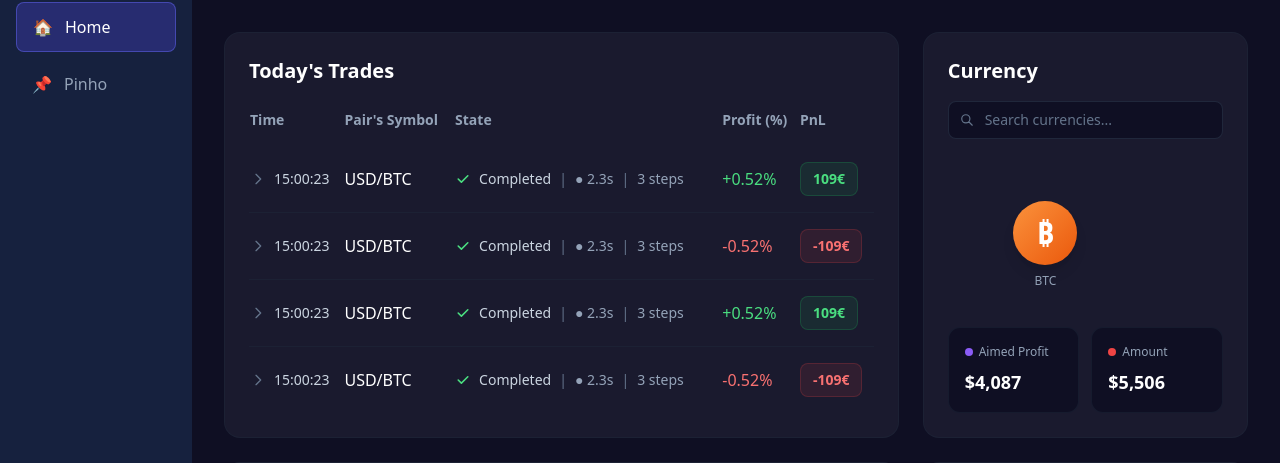
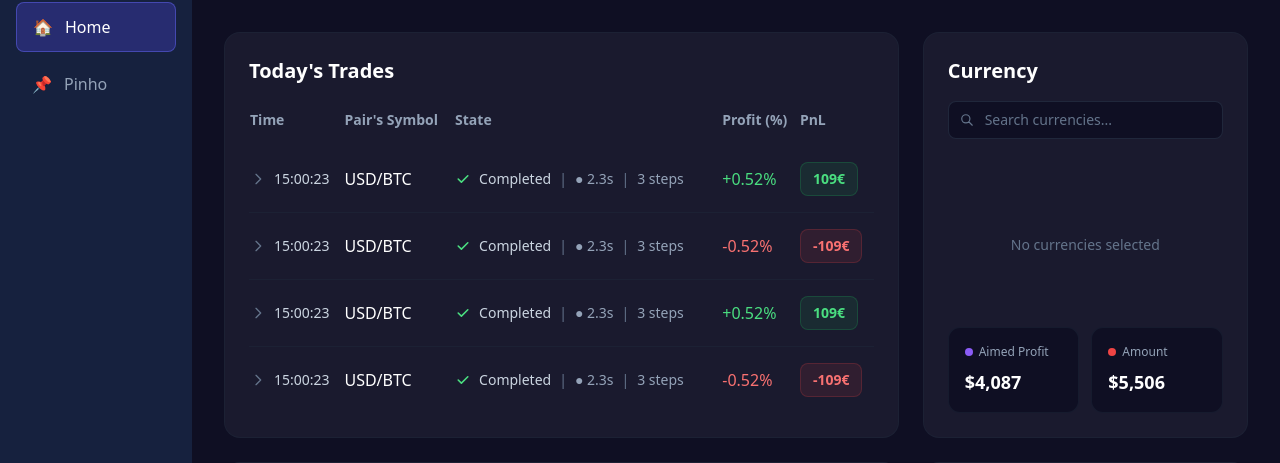
Before and after one commit to Pinho13/Heisenbug, a Django app: page / in a window 1280 px wide. Shown: the part 82-545 px from the top of the page. Run offline with Django 5.2, Linux system fonts and the light colour scheme; some libraries are stand-ins or nearby versions.

Commit message:
Dei fix ao bug, falta centrar que me está a dar ick.

```diff
--- a/hermes/templates/base.html
+++ b/hermes/templates/base.html
@@ -466,12 +466,15 @@
         { symbol: 'ETH', name: 'Ethereum', icon: 'Ξ', color: 'from-[#a855f7] to-[#7c3aed]' },
     ];
 
-    let selectedCurrencies = []; // Default selection
+    let selectedCurrencies = []; // Start with no selection
 
     // ========== CURRENCY SEARCH ==========
     const currencySearch = document.getElementById('currencySearch');
     const currencyDropdown = document.getElementById('currencyDropdown');
     const selectedCurrenciesContainer = document.getElementById('selectedCurrencies');
+
+    // Initialize empty container
+    selectedCurrenciesContainer.innerHTML = '<div class="col-span-2 text-center text-[#64748b] text-sm">No currencies selected</div>';
 
     currencySearch.addEventListener('input', function(e) {
         const query = e.target.value.toLowerCase().trim();
@@ -532,7 +535,7 @@
 
         // Add to selected
         selectedCurrencies.push(symbol);
-        addCurrencyIcon(symbol, icon, color);
+        updateCurrenciesDisplay();
 
         // Clear search
         currencySearch.value = '';
@@ -546,14 +549,25 @@
         }
     });
 
-    // Add currency icon to display
-    function addCurrencyIcon(symbol, icon, color) {
+    // Update currencies display
+    function updateCurrenciesDisplay() {
+        if (selectedCurrencies.length === 0) {
+            selectedCurrenciesContainer.innerHTML = '<div class="col-span-2 text-center text-[#64748b] text-sm">No currencies selected</div>';
+            return;
+        }
+
+        selectedCurrenciesContainer.innerHTML = '';
+
+        selectedCurrencies.forEach(symbol => {
+            const currency = allCurrencies.find(c => c.symbol === symbol);
+            if (!currency) return;
+
             const currencyItem = document.createElement('div');
             currencyItem.className = 'currency-item flex flex-col items-center gap-2';
             currencyItem.dataset.symbol = symbol;
             currencyItem.innerHTML = `
-        <div class="w-16 h-16 rounded-full bg-gradient-to-br ${color} flex items-center justify-center text-3xl font-bold shadow-lg cursor-pointer relative group">
-            ${icon}
+            <div class="w-16 h-16 rounded-full bg-gradient-to-br ${currency.color} flex items-center justify-center text-3xl font-bold shadow-lg cursor-pointer relative group">
+                ${currency.icon}
                 <button class="remove-currency absolute -top-1 -right-1 w-5 h-5 bg-[#ef4444] rounded-full flex items-center justify-center opacity-0 group-hover:opacity-100 transition-opacity">
                     <svg class="w-3 h-3" fill="none" stroke="currentColor" viewBox="0 0 24 24">
                         <path stroke-linecap="round" stroke-linejoin="round" stroke-width="2" d="M6 18L18 6M6 6l12 12"></path>
@@ -570,15 +584,13 @@
                 e.stopPropagation();
                 removeCurrency(symbol);
             });
+        });
     }
 
     // Remove currency
     function removeCurrency(symbol) {
         selectedCurrencies = selectedCurrencies.filter(s => s !== symbol);
-        const currencyItem = selectedCurrenciesContainer.querySelector(`[data-symbol="${symbol}"]`);
-        if (currencyItem) {
-            currencyItem.remove();
-        }
+        updateCurrenciesDisplay();
     }
 
     // Atualizar o tempo em tempo real
```
Lines whose indentation alone changed are shown as unchanged.
